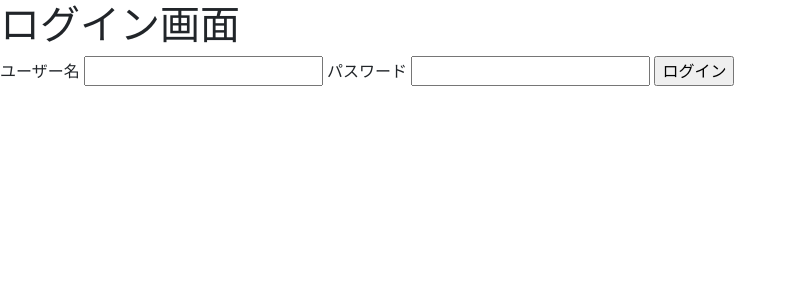
After one commit to naru-77/DiaryGPT, a Flask app: page /login in a window 1280 px wide. The commit adds this page. Shown: the top 300 px of the page, without its empty margins (0-796 px from the left). Run offline with Flask 3, Linux system fonts and the light colour scheme.

Commit message:
ログイン機能

```diff
--- a/app.py
+++ b/app.py
@@ -5,7 +5,11 @@ import datetime
 import pytz
 import os
 import openai
+from flask_login import UserMixin, LoginManager, login_user,logout_user, login_required
+from werkzeug.security import generate_password_hash, check_password_hash
+
 openai.api_key = os.getenv('OPENAI_API_KEY') # 以降のopenaiライブラリにはこのAPIを用いる
+
 
 def query_chatgpt(prompt): # gptを使うための関数
     response = openai.ChatCompletion.create(
@@ -19,7 +23,11 @@ def query_chatgpt(prompt): # gptを使うための関数
 
 app = Flask(__name__)
 app.config['SQLALCHEMY_DATABASE_URI'] = 'sqlite:///blog.db'
+app.config['SECRET_KEY'] = os.urandom(24)
 db = SQLAlchemy(app)
+
+login_manager = LoginManager()
+login_manager.init_app(app)
 
 class Post(db.Model): # データベースのテーブル
     id = db.Column(db.Integer, primary_key=True)
@@ -27,17 +35,64 @@ class Post(db.Model): # データベースのテーブル
     body = db.Column(db.String(300), nullable=False)
     created_at = db.Column(db.DateTime, nullable=False, default=datetime.datetime.now(pytz.timezone('Asia/Tokyo')).replace(second=0, microsecond=0))
 
-with app.app_context():
-    db.create_all()
+
+
+class User(UserMixin, db.Model): # ユーザーのテーブル
+    id = db.Column(db.Integer, primary_key=True)
+    username = db.Column(db.String(30), nullable=True)
+    password = db.Column(db.String(12))
+
+@login_manager.user_loader
+def load_user(user_id):
+    return User.query.get(int(user_id))
+
+
 
 @app.route('/', methods=['GET','POST']) # 最初の画面
+@login_required # アクセス制限
 def home():
     if request.method == 'GET':
         posts = Post.query.all()
 
     return render_template('home.html', posts=posts)
 
+@app.route('/signup', methods=['GET','POST']) # サインアップ画面
+def signup():
+    if request.method == 'POST':
+        username = request.form.get('username')
+        password = request.form.get('password')
+
+        user = User(username=username, password=generate_password_hash(password, method='sha256'))
+        db.session.add(user)
+        db.session.commit()
+        return redirect('/login')
+    else:
+        return render_template('signup.html')
+
+
+@app.route('/login', methods=['GET','POST']) # ログイン画面
+def login():
+    if request.method == 'POST':
+        username = request.form.get('username')
+        password = request.form.get('password')
+
+        user = User.query.filter_by(username=username).first() # ユーザー名でフィルターをかける
+        if check_password_hash(user.password,password):
+            login_user(user)
+            return redirect('/')
+
+    else:
+        return render_template('login.html')
+
+@app.route('/logout')
+@login_required # アクセス制限
+def logout():
+    logout_user()
+    return redirect('/login')
+
+
 @app.route('/create', methods=['GET','POST']) # 新規作成画面
+@login_required # アクセス制限
 def create():
     if request.method == 'POST':
         title = request.form.get('title')
@@ -51,6 +106,7 @@ def create():
         return render_template('create.html')
 
 @app.route('/<int:id>/update', methods=['GET','POST']) # 編集ボタン
+@login_required # アクセス制限
 def update(id):
     post = Post.query.get(id)
     if request.method == 'GET':
@@ -63,6 +119,7 @@ def update(id):
         return redirect('/')
 
 @app.route('/<int:id>/delete', methods=['GET']) # 削除ボタン
+@login_required # アクセス制限
 def delete(id):
     post = Post.query.get(id)
 
--- a/templates/contents.html
+++ b/templates/contents.html
@@ -4,5 +4,4 @@
 <h1>{{ post.title }}</h1>
 <h2>{{ post.created_at }}</h2>
 <p>{{ post.body }}</p>
-
 {% endblock %}
--- a/templates/home.html
+++ b/templates/home.html
@@ -4,6 +4,7 @@
   <!-- 日記作成 -->
   <h1>日記アプリケーション</h1>
   <a href="/create" role="button">新規作成画面</a>
+  <a href="/logout" role="button">ログアウト</a>
   {% for post in posts %}
   <article>
   <a href="/{{ post.id }}/contents">
--- /dev/null
+++ b/templates/login.html
@@ -0,0 +1,12 @@
+{% extends "base.html" %}
+{% block content %}
+<h1>ログイン画面</h1>
+<form method="POST">
+  <label for="">ユーザー名</label>
+  <input type="text" name="username">
+  <label for="">パスワード</label>
+  <input type="password" name="password">
+  <input type="submit" value="ログイン">
+</form>
+
+{% endblock %}
```
Also changed, not shown: templates/signup.html (added, +11 -0 lines), instance/blog.db.
